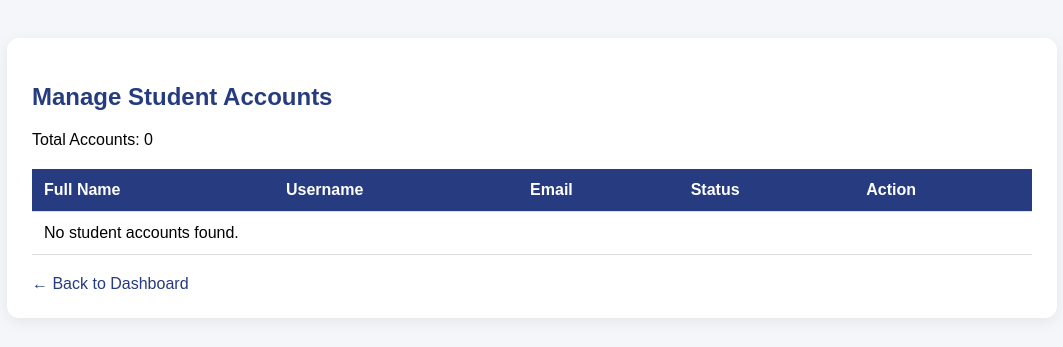
After one commit to ingle-shruti/CampusCart-, a Django app: template store/templates/store/admin_users.html in a window 1280 px wide. The commit adds this page. Shown: the top 347 px of the page, without its empty margins (108-1171 px from the left). Run offline with Django 3.2, Linux system fonts and the light colour scheme; the template is opened without the code that fills it, so the values that code supplies are empty.

Commit message:
Add account reactivation and admin user management

```diff
--- a/store/templates/store/admin_dashboard.html
+++ b/store/templates/store/admin_dashboard.html
@@ -1,4 +1,3 @@
-
 <!DOCTYPE html>
 <html lang="en">
 <head>
--- /dev/null
+++ b/store/templates/store/admin_users.html
@@ -0,0 +1,116 @@
+<!DOCTYPE html>
+<html lang="en">
+<head>
+    <meta charset="UTF-8">
+    <meta name="viewport" content="width=device-width, initial-scale=1.0">
+    <title>Manage Users | CampusCart</title>
+
+    <style>
+        body {
+            font-family: Arial, sans-serif;
+            background: #f4f6f9;
+            padding: 30px;
+        }
+
+        .container {
+            max-width: 1000px;
+            margin: auto;
+            background: white;
+            padding: 25px;
+            border-radius: 12px;
+            box-shadow: 0 4px 15px #0001;
+        }
+
+        h2 { color: #263b80; }
+
+        table {
+            width: 100%;
+            border-collapse: collapse;
+            margin-top: 20px;
+        }
+
+        th, td {
+            padding: 12px;
+            border-bottom: 1px solid #ddd;
+            text-align: left;
+        }
+
+        th {
+            background: #263b80;
+            color: white;
+        }
+
+        .delete-btn {
+            background: #dc3545;
+            color: white;
+            border: none;
+            padding: 9px 13px;
+            border-radius: 5px;
+            cursor: pointer;
+        }
+
+        .back {
+            display: inline-block;
+            margin-top: 20px;
+            color: #263b80;
+            text-decoration: none;
+        }
+    </style>
+</head>
+
+<body>
+<div class="container">
+
+    <h2>Manage Student Accounts</h2>
+    <p>Total Accounts: {{ users|length }}</p>
+
+    <table>
+        <thead>
+            <tr>
+                <th>Full Name</th>
+                <th>Username</th>
+                <th>Email</th>
+                <th>Status</th>
+                <th>Action</th>
+            </tr>
+        </thead>
+
+        <tbody>
+            {% for user in users %}
+            <tr>
+                <td>{{ user.full_name }}</td>
+                <td>{{ user.username }}</td>
+                <td>{{ user.email }}</td>
+                <td>
+                    {% if user.is_active == False %}
+                        Deactivated
+                    {% else %}
+                        Active
+                    {% endif %}
+                </td>
+                <td>
+                    <form method="POST"
+                          action="{% url 'admin_delete_user' user.id %}"
+                          onsubmit="return confirm('Are you sure you want to permanently delete this account?');">
+                        {% csrf_token %}
+                        <button type="submit" class="delete-btn">
+                            Delete
+                        </button>
+                    </form>
+                </td>
+            </tr>
+            {% empty %}
+            <tr>
+                <td colspan="5">No student accounts found.</td>
+            </tr>
+            {% endfor %}
+        </tbody>
+    </table>
+
+    <a href="{% url 'admin_dashboard' %}" class="back">
+        ← Back to Dashboard
+    </a>
+
+</div>
+</body>
+</html>
```
Also changed, not shown: store/templates/store/login.html (+6 -1 lines), store/templates/store/reactivate_account.html (added, +69 -0 lines), store/urls.py (+7 -2 lines), store/views.py (+146 -25 lines).
